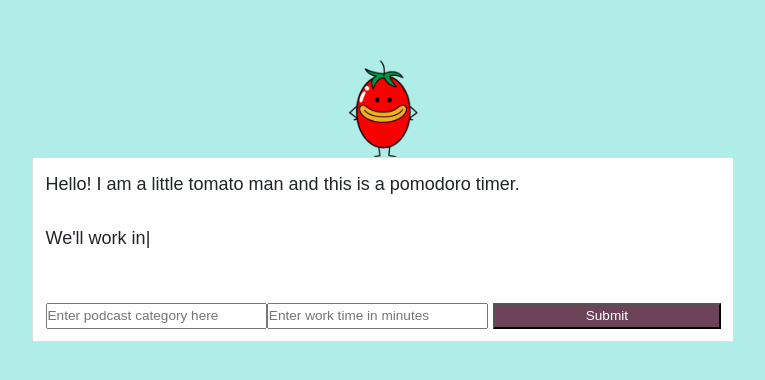
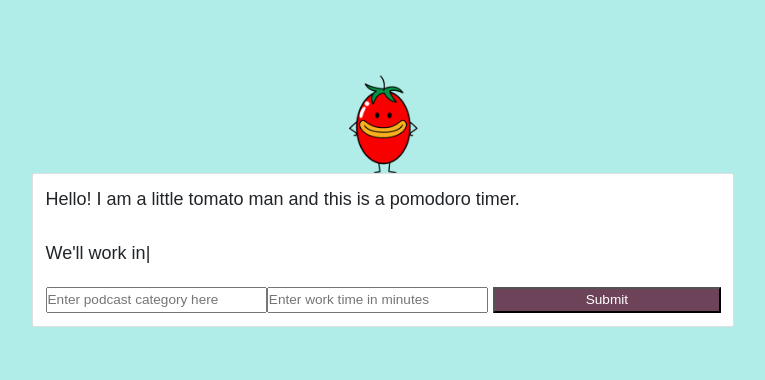
Before and after one commit to alexiscameronfrankel/foodie-focus, a React (Create React App) app: page / in a window 1280 px wide. Shown: the part 200-580 px from the top of the page, without its empty margins (257-1022 px from the left). Built offline with nearby package versions, Linux system fonts and the light colour scheme.

Commit message:
more css tweaking

```diff
--- a/src/App.css
+++ b/src/App.css
@@ -261,12 +261,17 @@ input {
 .card-body{
   width: 700px;
 }
+
+.form-style{
+  padding-top:20px;
+}
 /*MEDIA QUERIES*/
 
 @media all and (max-width: 900px), screen and (max-height:500px){
 
 .tomato_man {
   width:15%;
+  margin-bottom: 0px;
   }
 .Typist{
     font-size: 80%;
--- a/src/components/Home.js
+++ b/src/components/Home.js
@@ -63,9 +63,7 @@ class Home extends Component {
                     I've set up some podcasts and jokes for you during your break periods. <strong>Choose a podcast genre (ex: meditation, nutrition, dogs) to get started!</strong>
 
                     </Typist>
-                    <br/>
-                    <br/>
-                    <div>
+                    <div className="form-style">
                         <form onSubmit={this.submitting}>
                     {/* <label className="home-main_text">
                     </label> */}
```
